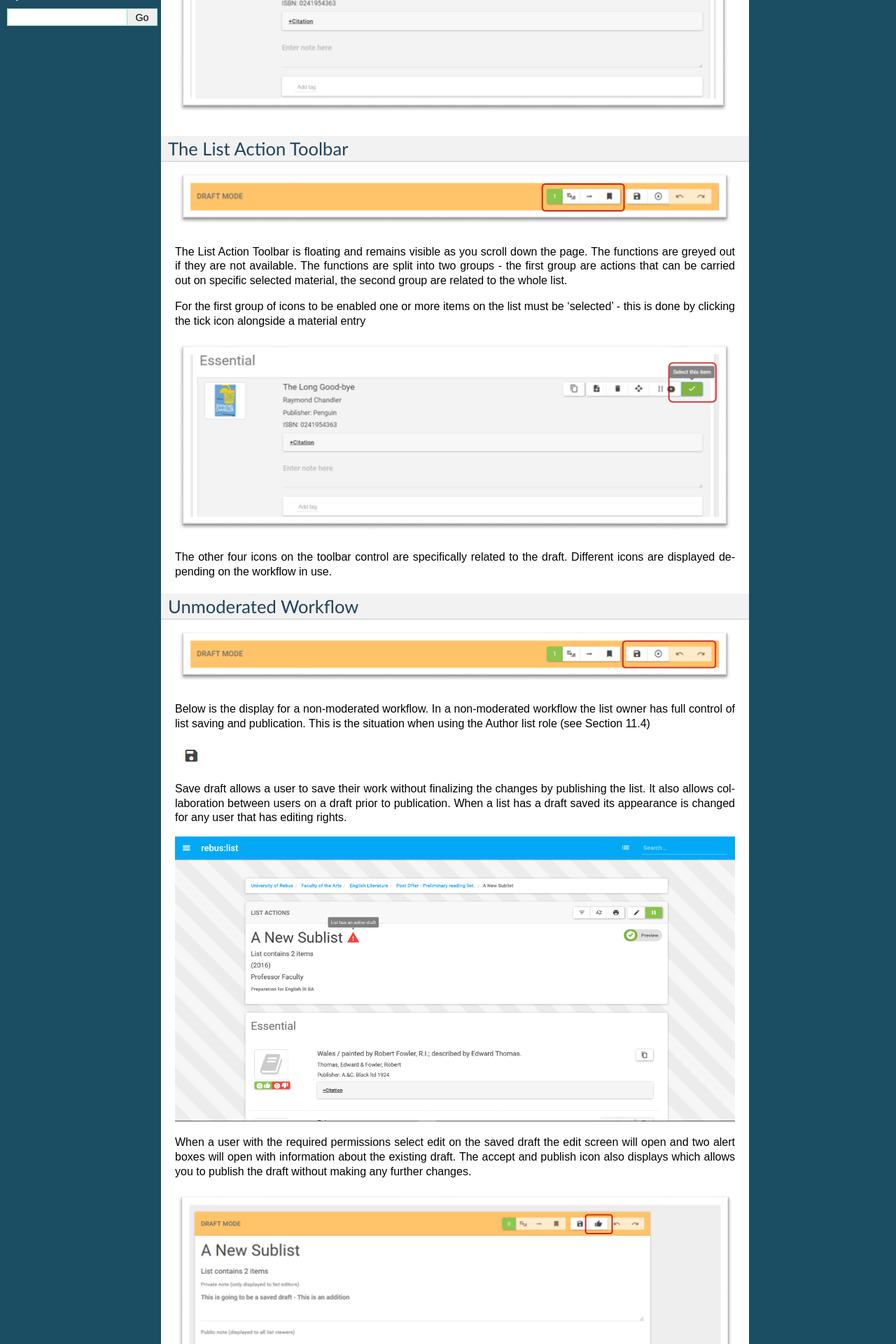
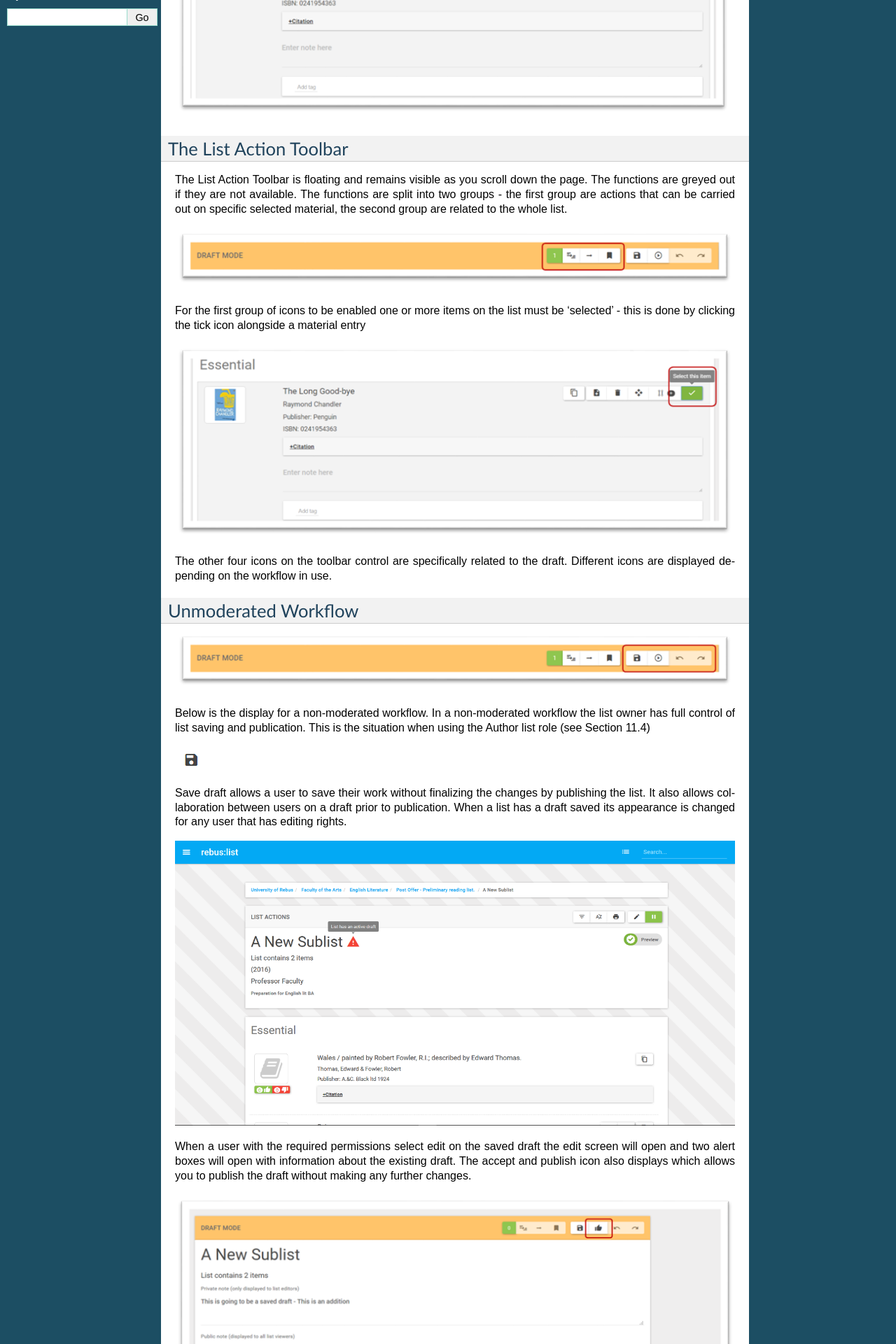
Before and after one commit to AndrewIsh/rebus-docs, a Sphinx documentation site: the page built from docs/draft_mode.rst, in a window 1280 px wide. Shown: the part 384-2304 px from the top of the page at 70% size. Built offline with Sphinx 7.4.7, drawn with Linux system fonts in a browser that asks for light colours.

Commit message:
Update draft_mode.rst

```diff
--- a/docs/draft_mode.rst
+++ b/docs/draft_mode.rst
@@ -11,13 +11,13 @@ icons on material entries themselves.
 The List Action Toolbar
 ^^^^^^^^^^^^^^^^^^^^^^^
 
-.. image:: media/image51.png
-
 The List Action Toolbar is floating and remains visible as you
 scroll down the page. The functions are greyed out if they are not
 available. The functions are split into two groups - the first group are
 actions that can be carried out on specific selected material, the
 second group are related to the whole list.
+
+.. image:: media/image51.png
 
 For the first group of icons to be enabled one or more items on the list
 must be ‘selected’ - this is done by clicking the tick icon alongside a
```
